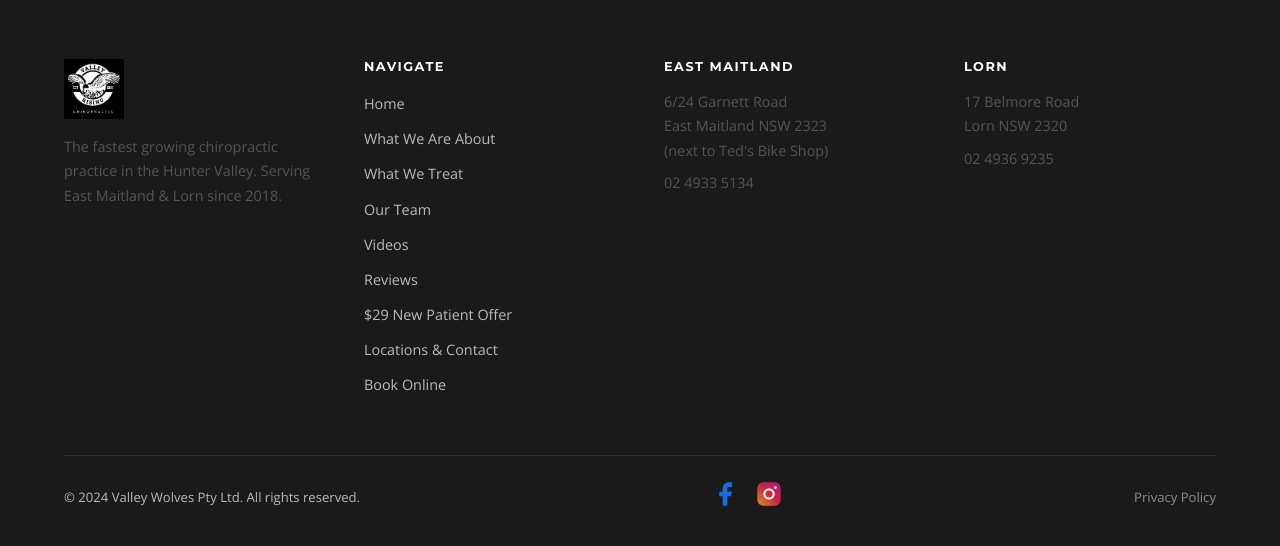
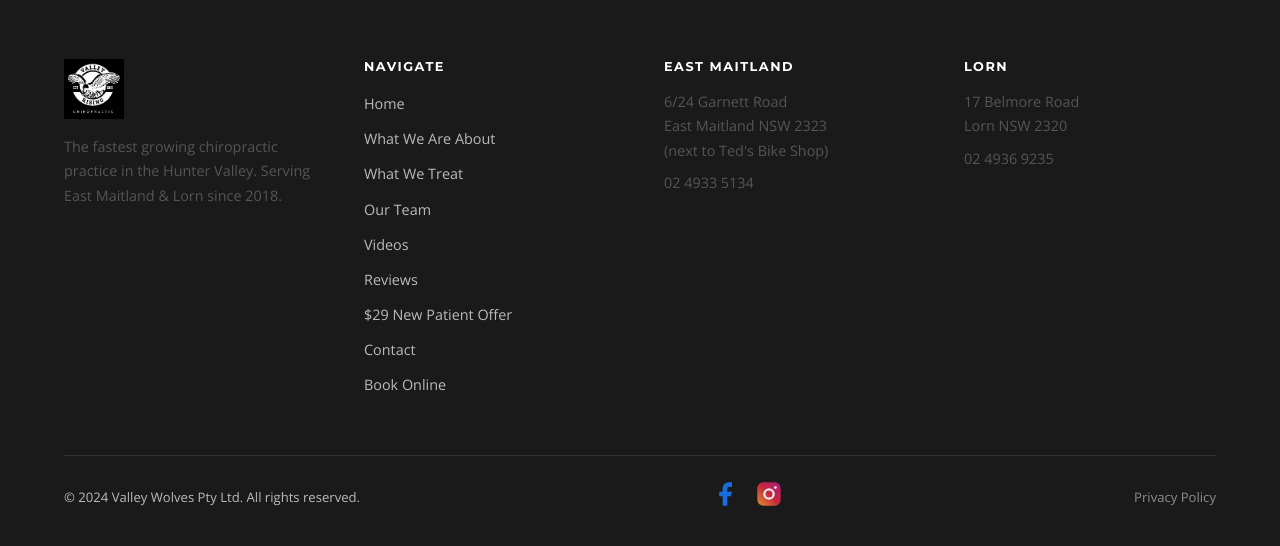
Before and after one commit to mymedsbot/valleyrising-web, a Flask app: page /book in a window 1280 px wide. Shown: the part 1441-1987 px from the top of the page. Run offline with Flask 3, Linux system fonts and the light colour scheme.

Commit message:
Rename 'Locations' to 'Contact' in navbar

```diff
--- a/templates/base.html
+++ b/templates/base.html
@@ -26,7 +26,7 @@
     <li><a href="/videos">Videos</a></li>
     <li><a href="/reviews">Reviews</a></li>
     <li><a href="/new-patient">$29 Offer</a></li>
-    <li><a href="/contact">Locations</a></li>
+    <li><a href="/contact">Contact</a></li>
     <li class="nav-cta"><a href="/book" class="btn btn-primary">Book Now</a></li>
   </ul>
   <div class="hamburger" aria-label="Menu">
@@ -53,7 +53,7 @@
         <li><a href="/videos">Videos</a></li>
         <li><a href="/reviews">Reviews</a></li>
         <li><a href="/new-patient">$29 New Patient Offer</a></li>
-        <li><a href="/contact">Locations &amp; Contact</a></li>
+        <li><a href="/contact">Contact</a></li>
         <li><a href="/book">Book Online</a></li>
       </ul>
     </div>
```
